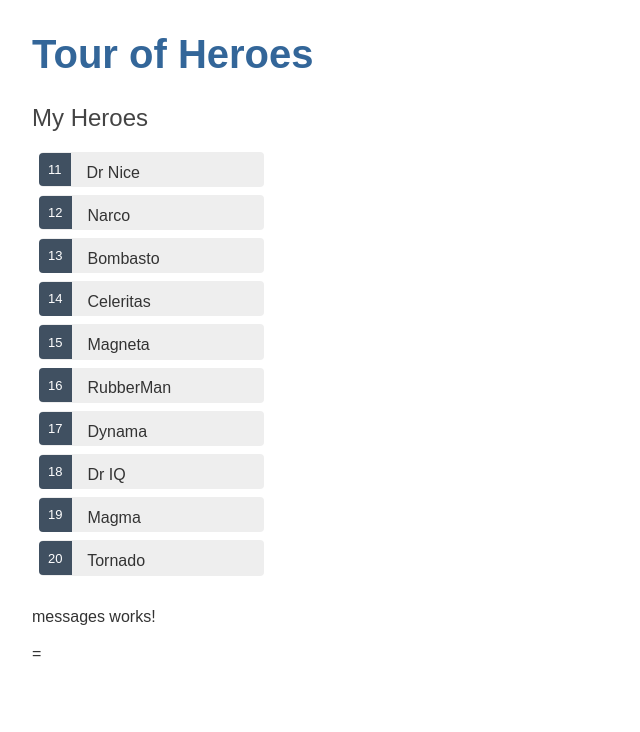
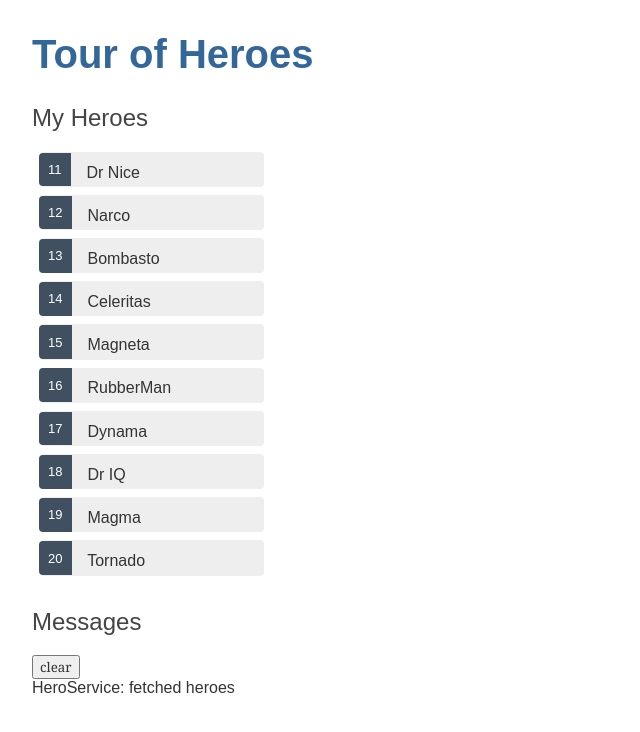
Before and after one commit to FernandoBorgesPaul/AngularPractice, an Angular app: page /heroes in a window 1280 px wide. Shown: the top 732 px of the page, without its empty margins (0-640 px from the left). Built offline with nearby package versions, Linux system fonts and the light colour scheme.

Commit message:
Added Services

```diff
--- a/src/app/app.component.html
+++ b/src/app/app.component.html
@@ -4,4 +4,4 @@
 
 <!-- The CLI creates the component files in the src/app/messages folder and declares the MessagesComponent in AppModule.
 
-Modify the AppComponent template to display the generated MessagesComponent. -->=
+Modify the AppComponent template to display the generated MessagesComponent. -->
--- a/src/app/hero.service.ts
+++ b/src/app/hero.service.ts
@@ -2,6 +2,7 @@
 import { Hero } from "./hero";
 import { HEROES } from "./mock-heroes";
 import { Observable, of } from "rxjs"; //Open the HeroService file and import the Observable and of symbols from RxJS.
+import { MessageService } from "./message.service"; //In HeroService, import the MessageService.
 
 // The HeroService could get hero data from anywhere—a web service, local storage, or a mock data source.
 // Removing data access from components means you can change your mind about the implementation anytime, without touching any components.
@@ -12,8 +13,13 @@
 })
 export class HeroService {
 
-  constructor() { }
+  constructor(
+    private messageService: MessageService   //Modify the constructor with a parameter that declares a private messageService property. Angular will inject the singleton MessageService into that property when it creates the HeroService
+  ) { }                                      //This is a typical "service-in-service" scenario: you inject the MessageService into the HeroService which is injected into the HeroesComponent.
+
   getHeroes(): Observable<Hero[]> {
+    // TODO: send the message _after_ fetching the heroes
+  this.messageService.add('HeroService: fetched heroes');
     return of(HEROES);                //of(HEROES) returns an Observable<Hero[]> that emits a single value, the array of mock heroes.
   }
   // Add a getHeroes method to return the mock heroes.
--- a/src/app/heroes/heroes.component.ts
+++ b/src/app/heroes/heroes.component.ts
@@ -1,8 +1,10 @@
 import { Component, OnInit } from '@angular/core';
+
 import { Hero } from '../hero';       //Return to the HeroesComponent class and import the Hero interface.
 import { HeroService } from "../hero.service";
 //Delete the HEROES import, because you won't need that anymore. Import the HeroService instead.
 //import { HEROES } from "../mock-heroes"; //Open the HeroesComponent class file and import the mock HEROES.
+import { MessageService } from "../message.service";
 
 @Component({
   selector: 'app-heroes',
@@ -25,7 +27,7 @@
   }
 
   constructor(
-    private heroService: HeroService
+    private heroService: HeroService, private messageService: MessageService
   ) { }
 
   ngOnInit(): void {
@@ -34,9 +36,10 @@
 
   onSelect(hero: Hero): void {
     this.selectedHero = hero;
+    this.messageService.add('HeroService: Selected hero id=${hero.id}'); //shows how to send and display a message each time the user clicks on a hero, showing a history of the user's selections.
   }
 
-  //Create a function to retrieve the heroes from the service.ORIGINAL
+  //Create a function to retrieve the heroes from the service.  ORIGINAL
   // getHeroes(): void {
   //   this.heroes = this.heroService.getHeroes();
   // }
--- a/src/app/message.service.ts
+++ b/src/app/message.service.ts
@@ -1,6 +1,6 @@
 
 // Open MessageService and replace its contents with the following
-
+//The service exposes its cache of messages and two methods: one to add() a message to the cache and another to clear() the cache.
 import { Injectable } from '@angular/core';
 
 @Injectable({
--- a/src/app/messages/messages.component.html
+++ b/src/app/messages/messages.component.html
@@ -1 +1,10 @@
-<p>messages works!</p>
+
+
+<div *ngIf="messageService.messages.length">
+
+    <h2>Messages</h2>
+    <button class="clear"
+            (click)="messageService.clear()">clear</button>
+    <div *ngFor='let message of messageService.messages'> {{message}} </div>
+
+  </div>
--- a/src/app/messages/messages.component.ts
+++ b/src/app/messages/messages.component.ts
@@ -1,4 +1,5 @@
 import { Component, OnInit } from '@angular/core';
+import { MessageService } from "../message.service";
 
 @Component({
   selector: 'app-messages',
@@ -7,7 +8,13 @@
 })
 export class MessagesComponent implements OnInit {
 
-  constructor() { }
+
+  // Modify the constructor with a parameter that declares a public messageService property. Angular will inject the singleton MessageService into that property when it creates the MessagesComponent
+  // The messageService property must be public because you're going to bind to it in the template.
+  // TODO: Angular only binds to public component properties.
+  constructor(
+    public messageService: MessageService
+  ) { }
 
   ngOnInit(): void {
   }
```
